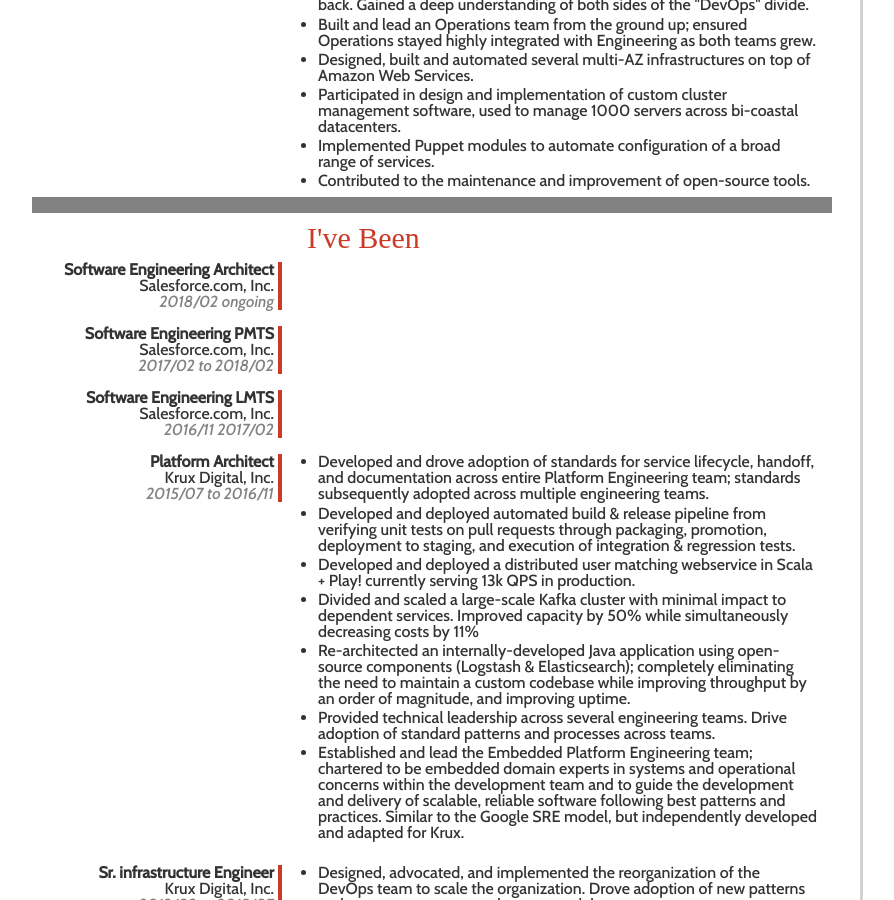
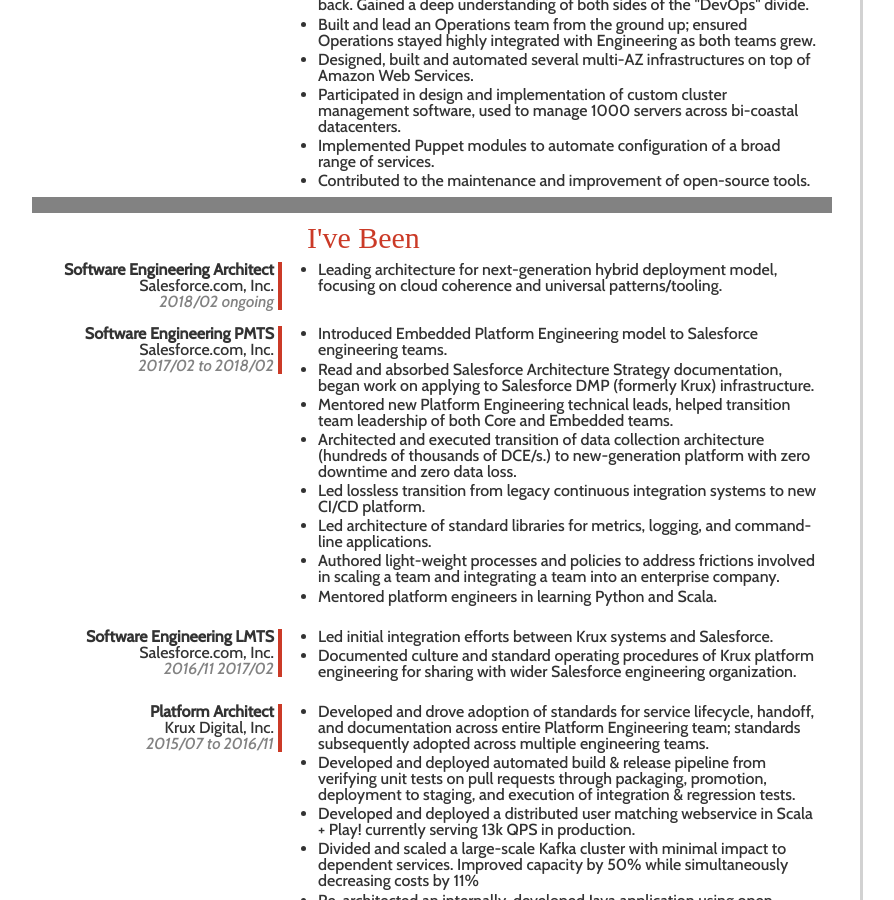
Before and after one commit to plathrop/plathrop.github.io, a Jekyll site: the page resume.html, which Jekyll copies as it is, in a window 1280 px wide and 900 px high, scrolled down 985 px. Shown: the whole window, without its empty margins (143-1037 px from the left). Built offline with Jekyll 4.4.1, drawn with Linux system fonts in a browser that asks for light colours; some web fonts are replaced.

Commit message:
Resume update, README notes.

```diff
--- a/resume.html
+++ b/resume.html
@@ -163,6 +163,9 @@
       </div>
       <div class="offset1 span21">
         <ul>
+          <li>Leading architecture for next-generation hybrid
+            deployment model, focusing on cloud coherence and
+            universal patterns/tooling.</li>
         </ul>
       </div>
     </div>
@@ -177,6 +180,27 @@
       </div>
       <div class="offset1 span21">
         <ul>
+          <li>Introduced Embedded Platform Engineering model to
+            Salesforce engineering teams.</li>
+          <li>Read and absorbed Salesforce Architecture Strategy
+            documentation, began work on applying to Salesforce DMP
+            (formerly Krux) infrastructure.</li>
+          <li>Mentored new Platform Engineering technical leads,
+            helped transition team leadership of both Core and
+            Embedded teams.</li>
+          <li>Architected and executed transition of data collection
+            architecture (hundreds of thousands of DCE/s.) to
+            new-generation platform with zero downtime and zero data
+            loss.</li>
+          <li>Led lossless transition from legacy continuous
+            integration systems to new CI/CD platform.</li>
+          <li>Led architecture of standard libraries for metrics,
+            logging, and command-line applications.</li>
+          <li>Authored light-weight processes and policies to address
+            frictions involved in scaling a team and integrating a
+            team into an enterprise company.</li>
+          <li>Mentored platform engineers in learning Python and
+            Scala.</li>
         </ul>
       </div>
     </div>
@@ -191,6 +215,11 @@
       </div>
       <div class="offset1 span21">
         <ul>
+          <li>Led initial integration efforts between Krux systems and
+            Salesforce.</li>
+          <li>Documented culture and standard operating procedures of
+          Krux platform engineering for sharing with wider Salesforce
+          engineering organization.</li>
         </ul>
       </div>
     </div>
```
Also changed, not shown: README.md.
